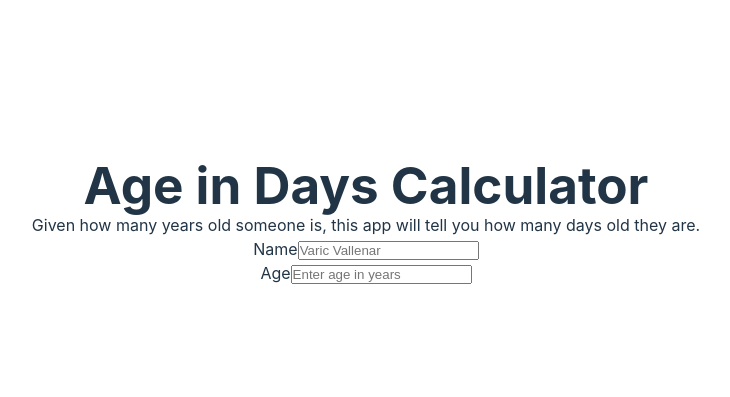
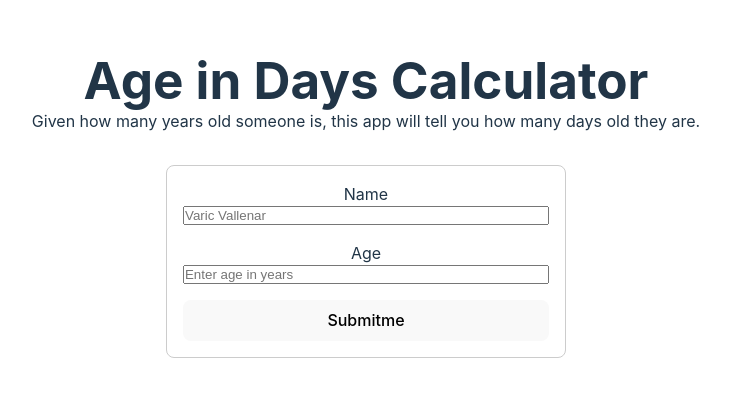
Before and after one commit to greganderson/age-in-days-ts, a React (Vite) app: page / in a window 1280 px wide. Shown: the part 179-576 px from the top of the page, without its empty margins (274-1004 px from the left). Built offline with nearby package versions, Linux system fonts and the light colour scheme.

Commit message:
Add styling and calculating result

```diff
--- /dev/null
+++ b/src/Calculator.module.css
@@ -0,0 +1,18 @@
+.calculator {
+  max-width: 400px;
+  margin: 2rem auto;
+  padding: 1rem;
+  border: 1px solid #ccc;
+  border-radius: 8px;
+}
+
+.calculatorForm {
+  display: flex;
+  flex-direction: column;
+  gap: 1rem;
+}
+
+.formGroup {
+  display: flex;
+  flex-direction: column;
+}
--- a/src/Calculator.tsx
+++ b/src/Calculator.tsx
@@ -1,11 +1,23 @@
 import React, { useState } from "react";
+
+import styles from "./Calculator.module.css";
 
 const Calculator: React.FC = () => {
   const [name, setName] = useState("");
   const [age, setAge] = useState<number | string>("");
+  const [ageInDays, setAgeInDays] = useState<number | null>(null);
 
   const isNumber = (num: string): boolean => /^\d+$/.test(num);
 
+  const handleSubmit = (event: React.FormEvent<HTMLFormElement>) => {
+    event.preventDefault();
+
+    if (typeof age === "number") {
+      setAgeInDays(age * 365);
+    } else {
+      alert("Please enter an age");
+    }
+  }
 
   const handleAgeChange = (event: React.ChangeEvent<HTMLInputElement>): void => {
     const newAge = event.target.value;
@@ -17,9 +29,9 @@ const Calculator: React.FC = () => {
   }
 
   return (
-    <>
-      <form>
-        <div>
+    <div className={styles.calculator}>
+      <form onSubmit={handleSubmit} className={styles.calculatorForm}>
+        <div className={styles.formGroup}>
           <label htmlFor="name">Name</label>
           <input
             type="text"
@@ -28,7 +40,7 @@ const Calculator: React.FC = () => {
             placeholder="Varic Vallenar"
             onChange={(event: React.ChangeEvent<HTMLInputElement>): void => setName(event.target.value)} />
         </div>
-        <div>
+        <div className={styles.formGroup}>
           <label htmlFor="age">Age</label>
           <input
             type="number"
@@ -37,8 +49,11 @@ const Calculator: React.FC = () => {
             placeholder="Enter age in years"
             onChange={handleAgeChange} />
         </div>
+        <button type="submit">Submitme</button>
       </form>
-    </>
+      {/* Only show the result if they've submitted with an age */}
+      {ageInDays && <h2>{name ? name : "This person"} is {ageInDays} days old!</h2>}
+    </div>
   );
 }
 
```
